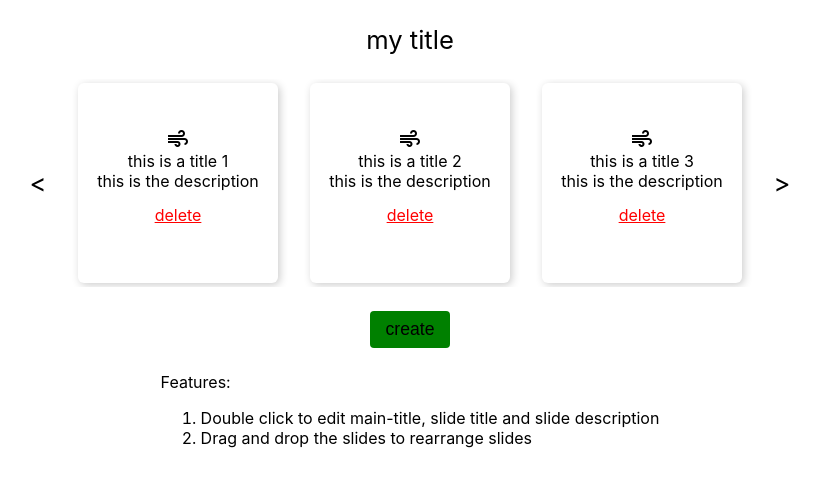
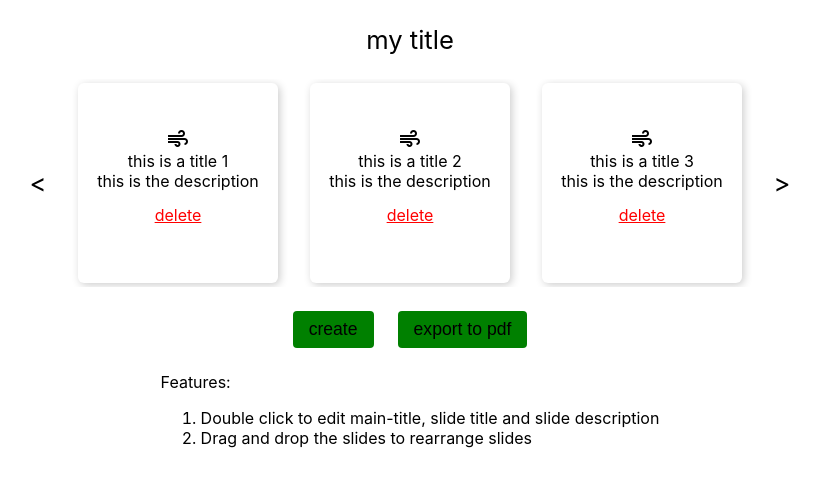
Before and after one commit to Karunika/icon-slides, a React (Create React App) app: page / in a window 1280 px wide. Shown: the top 486 px of the page, without its empty margins (230-1049 px from the left). Built offline with nearby package versions, Linux system fonts and the light colour scheme.

Commit message:
export to pdf

```diff
--- a/package.json
+++ b/package.json
@@ -11,6 +11,7 @@
     "@types/react": "^18.0.28",
     "@types/react-beautiful-dnd": "^13.1.3",
     "@types/react-dom": "^18.0.11",
+    "html2pdf.js": "^0.10.1",
     "material-icons": "^1.13.1",
     "react": "^18.2.0",
     "react-beautiful-dnd": "^13.1.1",
--- a/src/App.tsx
+++ b/src/App.tsx
@@ -2,18 +2,49 @@ import React, { useState } from 'react';
 import Input from './components/input';
 import Slides from './components/slides';
 import Create from './components/create';
-import SlidesProvider from './context/slidesContext';
+import { ISlide, useSlidesContext } from './context/slidesContext';
+// @ts-ignore
+import * as html2pdf from 'html2pdf.js';
 
-function App() {
+const App = () => {
+  const { slides } = useSlidesContext();
   const [title, setTitle] = useState('my title');
   const [create, setCreate] = useState(false);
+
+  const downloadButtonHandler = () => {
+    // TODO: styles
+    const view = document.createElement('div');
+
+    slides.forEach((slide: ISlide) => {
+      const span = document.createElement('span');
+
+      const icon = document.createElement('span');
+      icon.classList.add('material-icons');
+      icon.innerText = slide.icon;
+
+      const title = document.createElement('h3');
+      title.innerText = slide.title;
+
+      const description = document.createElement('p');
+      description.innerText = slide.title;
+
+      span.appendChild(icon);
+      span.appendChild(title);
+      span.appendChild(description);
+
+      view.appendChild(span);
+    })
+
+    html2pdf().from(view).save();
+  }
+
   return (
-    <SlidesProvider>
     <div className='app'>
       <Input text={title} setText={setTitle} initialText={title} className='main-title' />
       <Slides />
       <div className='app-buttons'>
         <button onClick={() => setCreate(true)}>create</button>
+        <button onClick={downloadButtonHandler}>export to pdf</button>
       </div>
       {create && <Create closeCreate={() => setCreate(false)} />}
       <div className='notes'>
@@ -24,7 +55,6 @@ function App() {
         </ol>
       </div>
     </div>
-    </SlidesProvider>
   );
 }
 
--- a/src/index.tsx
+++ b/src/index.tsx
@@ -6,12 +6,17 @@ import reportWebVitals from './reportWebVitals';
 import 'material-icons/iconfont/material-icons.css';
 import 'material-icons/iconfont/filled.css';
 import 'material-icons/iconfont/outlined.css';
+import SlidesProvider from './context/slidesContext';
 
 
 const root = ReactDOM.createRoot(
   document.getElementById('root') as HTMLElement
 );
-root.render(<App />);
+root.render(
+  <SlidesProvider>
+    <App />
+  </SlidesProvider>
+);
 
 // If you want to start measuring performance in your app, pass a function
 // to log results (for example: reportWebVitals(console.log))
```
Also changed, not shown: src/components/document.tsx (added, +36 -0 lines), 1 other file (tests, documents, lock files or other folders). Lines whose indentation alone changed are shown as unchanged.
